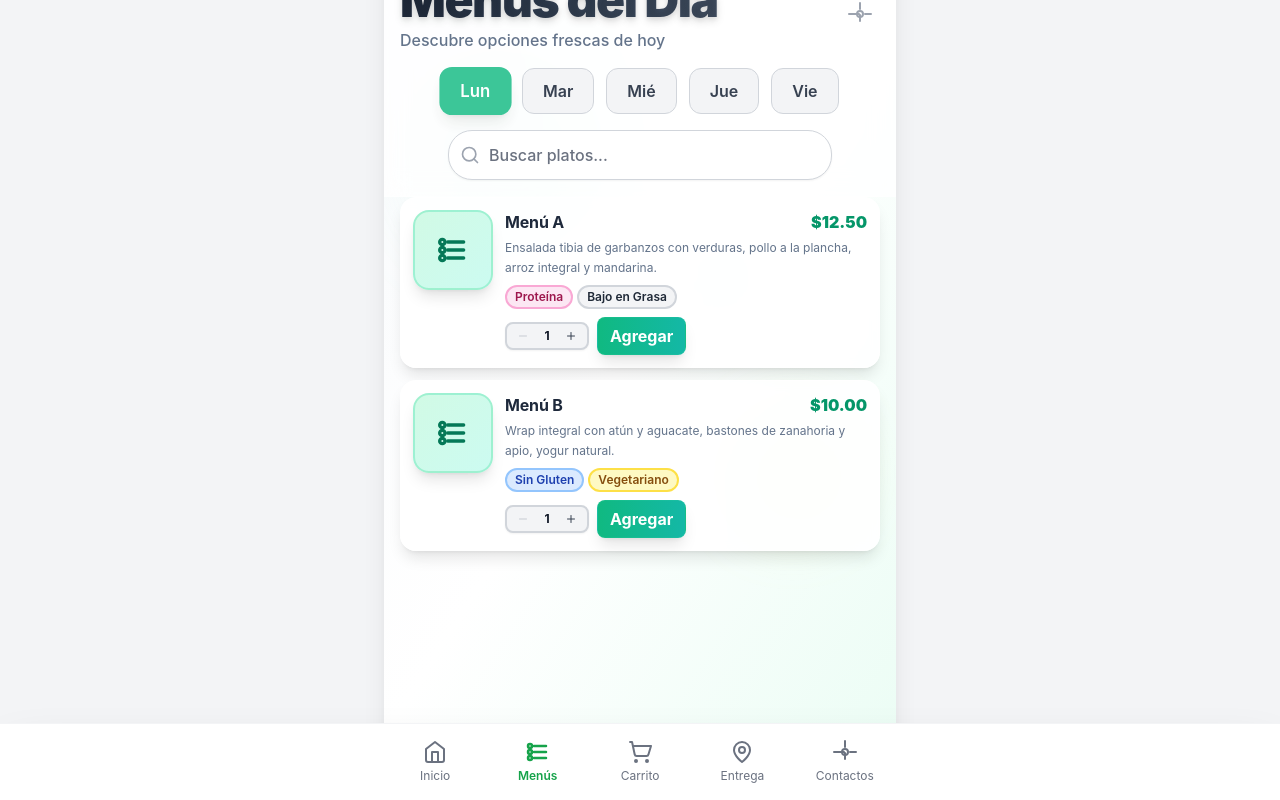
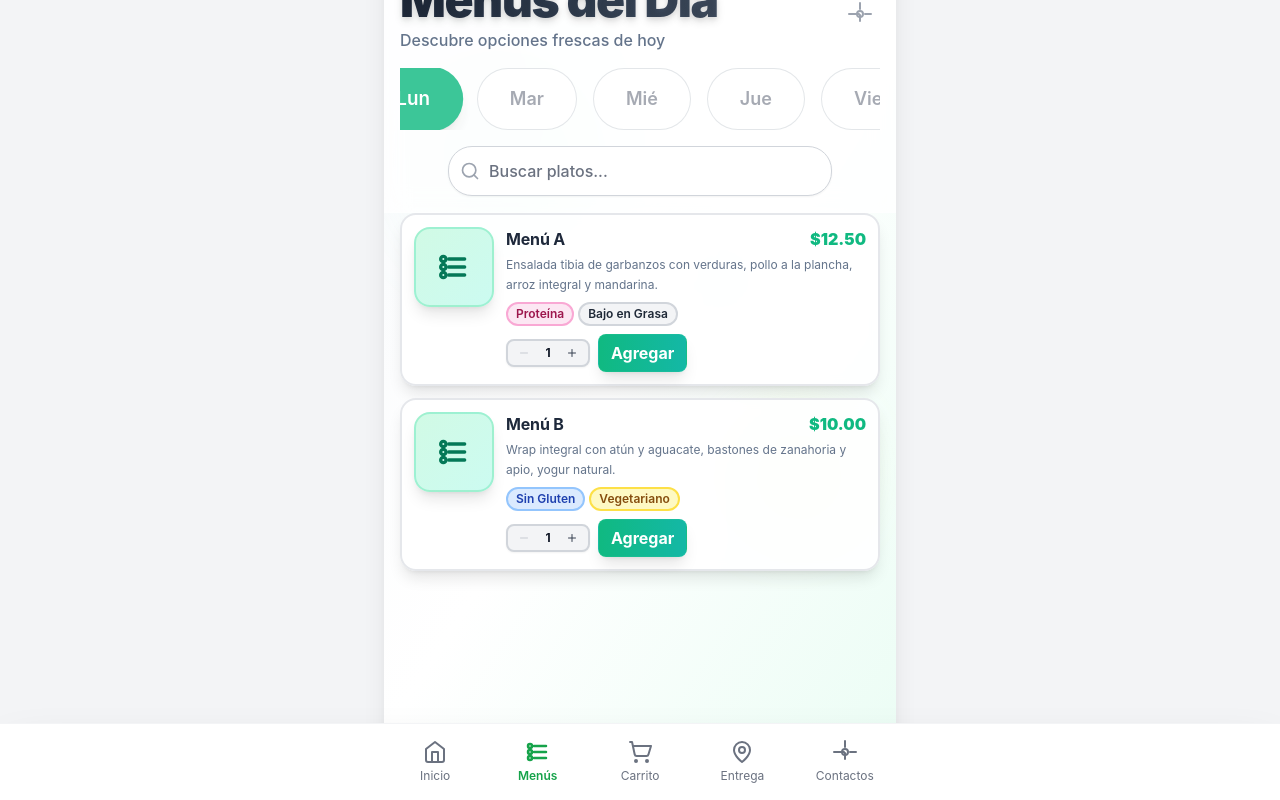
Before and after one commit to Bura-hub/healthy-eats, a React (Vite) app: page / in a window 1280 px wide. Both pictures are taken after a click on the button "Ver menús del día". Shown: the part 64-864 px from the top of the page. Built offline with nearby package versions, Linux system fonts and the light colour scheme.

Commit message:
updates visual

```diff
--- a/src/pages/MenusScreen.jsx
+++ b/src/pages/MenusScreen.jsx
@@ -267,16 +267,17 @@
           </button>
         </div>
 
-        {/* Carrusel de días profesional */}
-        <div className="flex justify-center space-x-3 mb-4">
+        {/* Carrusel de días profesional - Responsive */}
+        <div className="flex justify-center space-x-3 sm:space-x-4 mb-4 px-2 sm:px-0 overflow-x-auto">
+          <div className="flex space-x-3 sm:space-x-4 min-w-max">
             {days.map(day => (
               <button
                 key={day.key}
                 onClick={() => handleDayChange(day.key)}
-              className={`px-5 py-2.5 rounded-xl text-base font-medium transition-all duration-300 ${
+                className={`px-4 py-3 sm:px-6 sm:py-3.5 md:px-8 md:py-4 rounded-[1.5rem] sm:rounded-[2rem] text-base sm:text-lg font-medium transition-all duration-300 whitespace-nowrap ${
                   selectedDay === day.key
                     ? 'bg-emerald-500 text-white shadow-lg transform scale-105 animate-pulse-slow'
-                  : 'bg-gray-100 text-gray-700 hover:bg-gray-200 hover:shadow-md border border-gray-300 hover:scale-105'
+                    : 'bg-white/80 text-gray-500/60 hover:bg-gray-100 hover:text-gray-500 hover:shadow-md border border-gray-300/60 hover:scale-105'
                 }`}
                 style={{
                   fontFamily: 'Inter, sans-serif',
@@ -286,6 +287,7 @@
                 {day.label}
               </button>
             ))}
+          </div>
         </div>
 
         {/* Barra de búsqueda profesional */}
@@ -313,7 +315,7 @@
           return (
             <div
               key={menu.id}
-              className={`bg-white/90 backdrop-blur-sm rounded-2xl p-3 shadow-lg border border-white/40 hover:shadow-xl hover:bg-white/95 hover:scale-[1.02] transition-all duration-500 transform group ${
+              className={`bg-white/90 backdrop-blur-sm rounded-2xl p-3 shadow-lg border-2 border-gray-200 hover:shadow-xl hover:bg-white/95 hover:scale-[1.02] hover:border-emerald-300 transition-all duration-500 transform group ${
                 isFiltering ? 'animate-fade-out' : 'animate-menu-card'
               }`}
               style={{
@@ -339,7 +341,7 @@
                       fontWeight: '700',
                       letterSpacing: '-0.01em'
                     }}>{menu.name}</h3>
-                    <span className="text-base font-black text-emerald-600" style={{
+                    <span className="text-base font-black text-emerald-500" style={{
                       fontFamily: 'Inter, sans-serif',
                       fontWeight: '900'
                     }}>${menu.price.toFixed(2)}</span>
```
Lines whose indentation alone changed are shown as unchanged.
